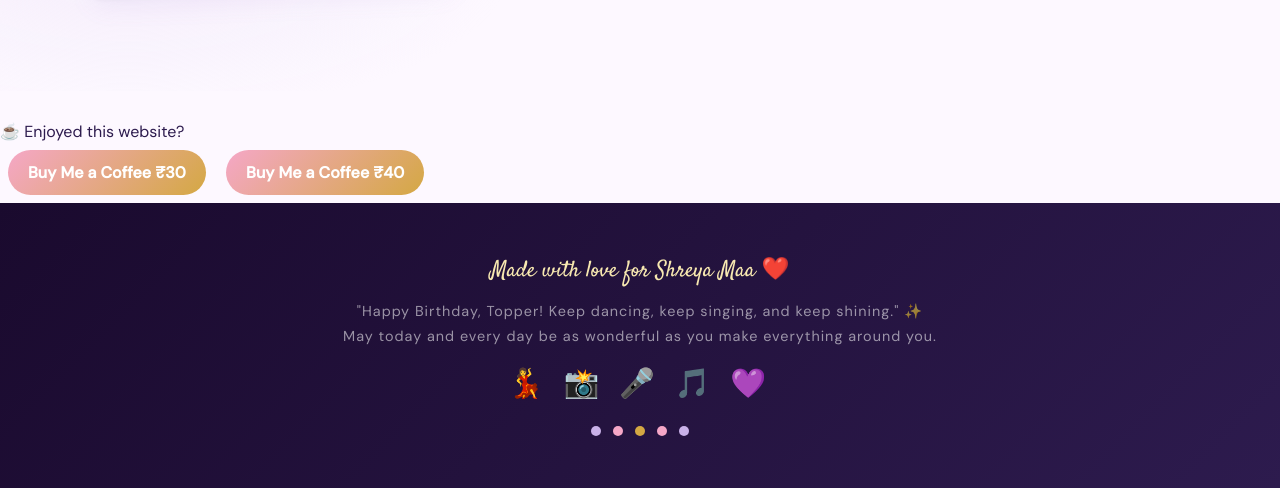
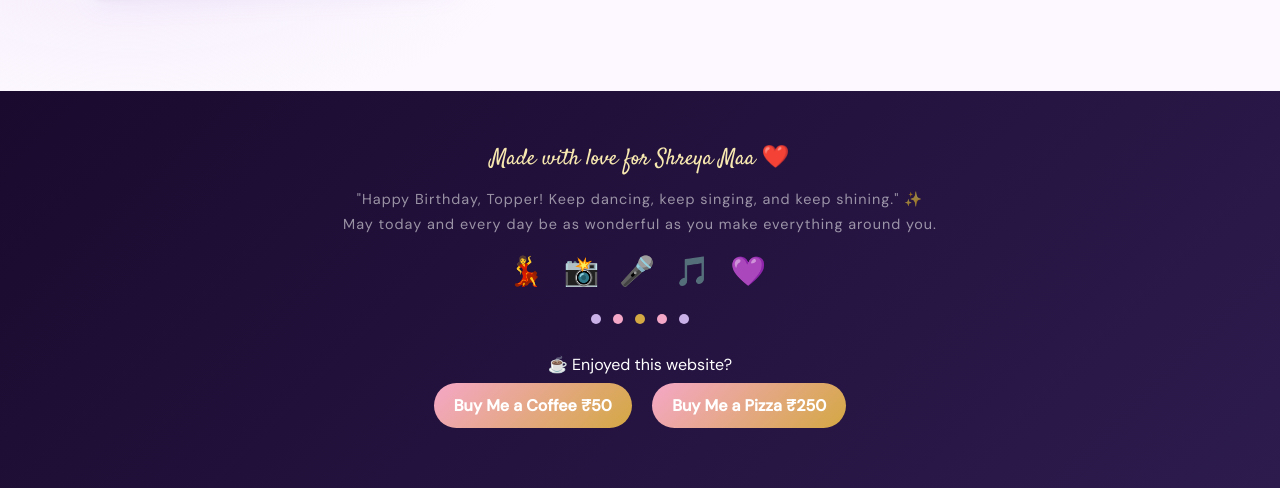
Before and after one commit to prajwalmulwad/Happy-Birthday-, a plain HTML site: page photos (1).html in a window 1280 px wide. Shown: the part 1092-1580 px from the top of the page. Drawn offline with nearby package versions, Linux system fonts and the light colour scheme; a web font is replaced by a local one.

Commit message:
Update photos (1).html

```diff
--- a/photos (1).html
+++ b/photos (1).html
@@ -425,17 +425,7 @@ footer{
 </div>
 
 <!-- FOOTER -->
-<div class="coffee-support">
-  <p>☕ Enjoyed this website?</p>
 
-  <a href="upi://pay?pa=YOUR_UPI_ID&pn=Prajwal&am=30&cu=INR" class="coffee-btn">
-    Buy Me a Coffee ₹30
-  </a>
-
-  <a href="upi://pay?pa=YOUR_UPI_ID&pn=Prajwal&am=40&cu=INR" class="coffee-btn">
-    Buy Me a Coffee ₹40
-  </a>
-</div>
   <footer>
   <div class="footer-made">Made with love for Shreya Maa ❤️</div>
   <div class="footer-tagline">
@@ -450,6 +440,17 @@ footer{
     <span style="background:#f5a7c7;"></span>
     <span style="background:#c9b1e8;"></span>
   </div>
+    <div class="coffee-support">
+  <p>☕ Enjoyed this website?</p>
+
+  <a href="upi://pay?pa=p.mulwad@ptyes&pn=Prajwal Mulwad&am=50&cu=INR" class="coffee-btn">
+    Buy Me a Coffee ₹50
+  </a>
+
+  <a href="upi://pay?pa=p.mulwad@ptyes&pn=Prajwal Mulwad&am=250&cu=INR" class="coffee-btn">
+    Buy Me a Pizza ₹250
+  </a>
+</div>
 </footer>
 
 <script>
```
